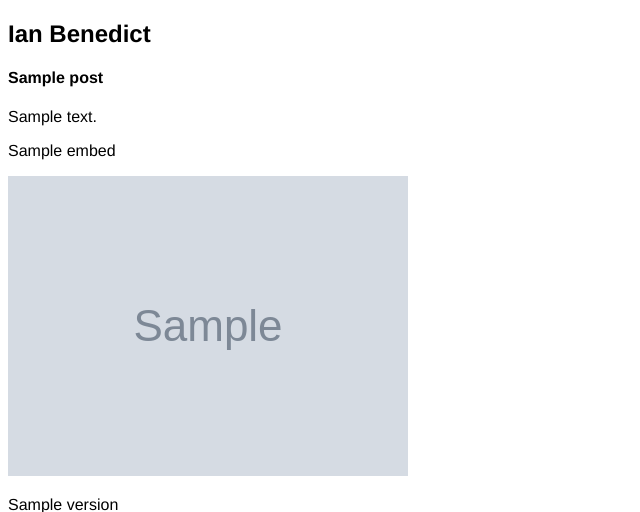
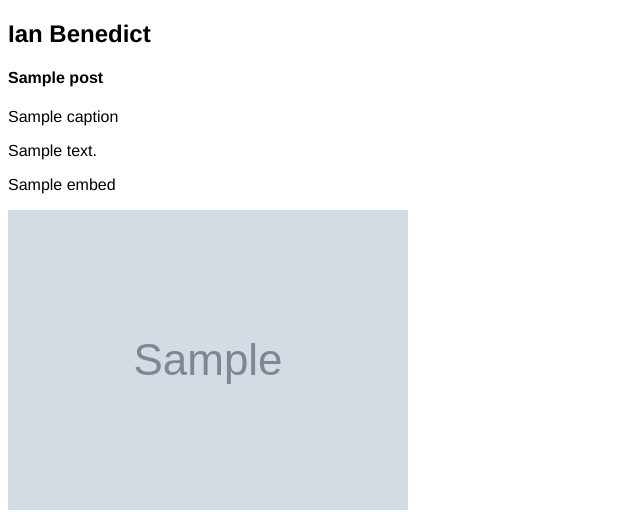
Before and after one commit to Duelist/ianb-flask, a Flask app: template ianb/templates/blog/list.html in a window 1280 px wide. Shown: the top 512 px of the page, without its empty margins (0-640 px from the left). Run offline with Flask 2, Linux system fonts and the light colour scheme; the template is opened without the code that fills it: most values are stand-ins (such as "Sample title", 1, 10 or a date in 2020); grey boxes marked "Sample" are stand-in pictures.

Commit message:
Added video/image captions to blog post.

```diff
--- a/ianb/templates/blog/list.html
+++ b/ianb/templates/blog/list.html
@@ -5,6 +5,9 @@
     {% for post in posts %}
       <article>
         <h4>{{ post.title }}</h4>
+        {% if post.caption %}
+          <p>{{ post.caption }}</p>
+        {% endif %}
         {% if post.body %}
         	{% if post.type == 'QuotePost' %}
         	<blockquote>{{ post.body }}</blockquote>
```
